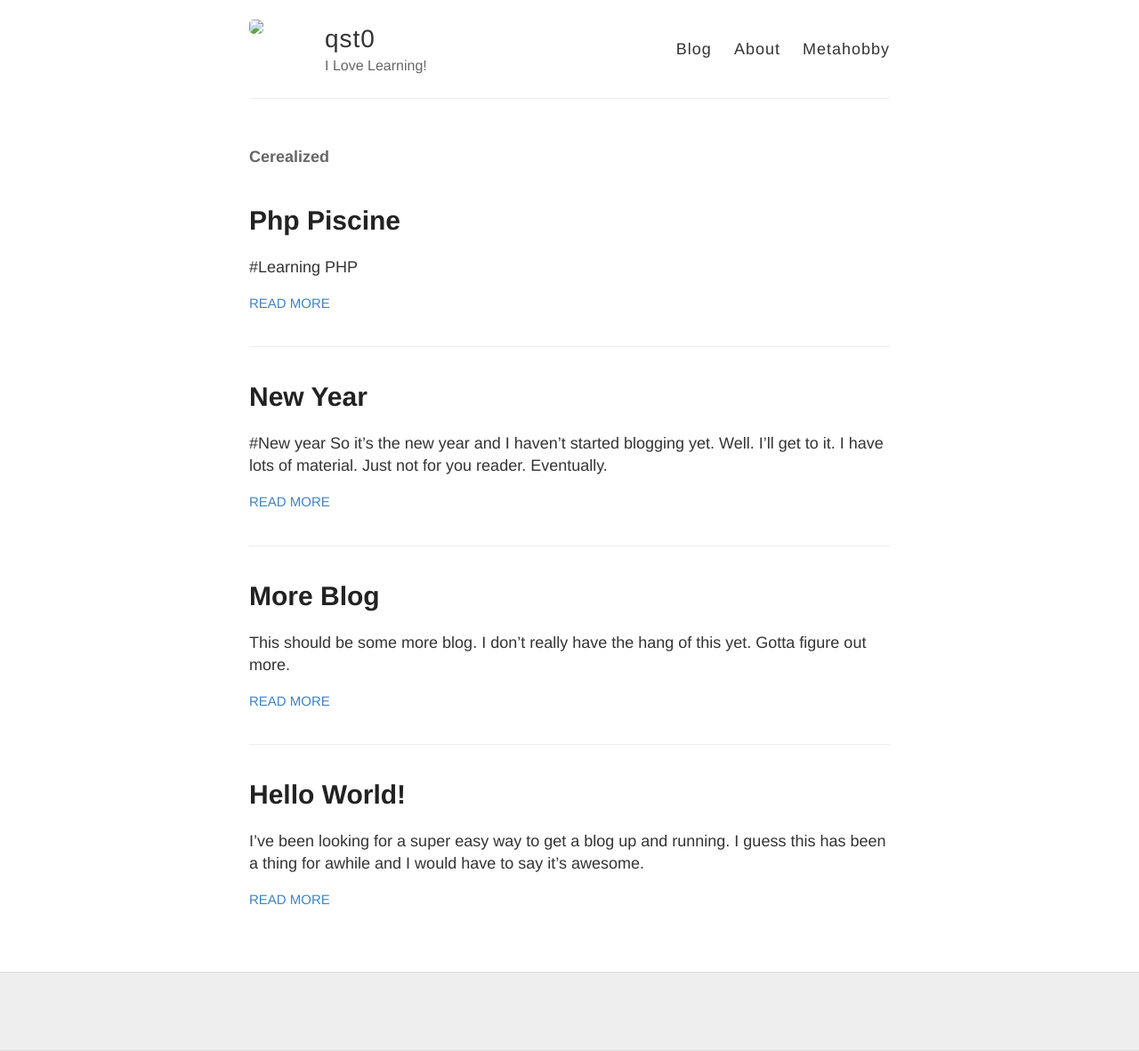
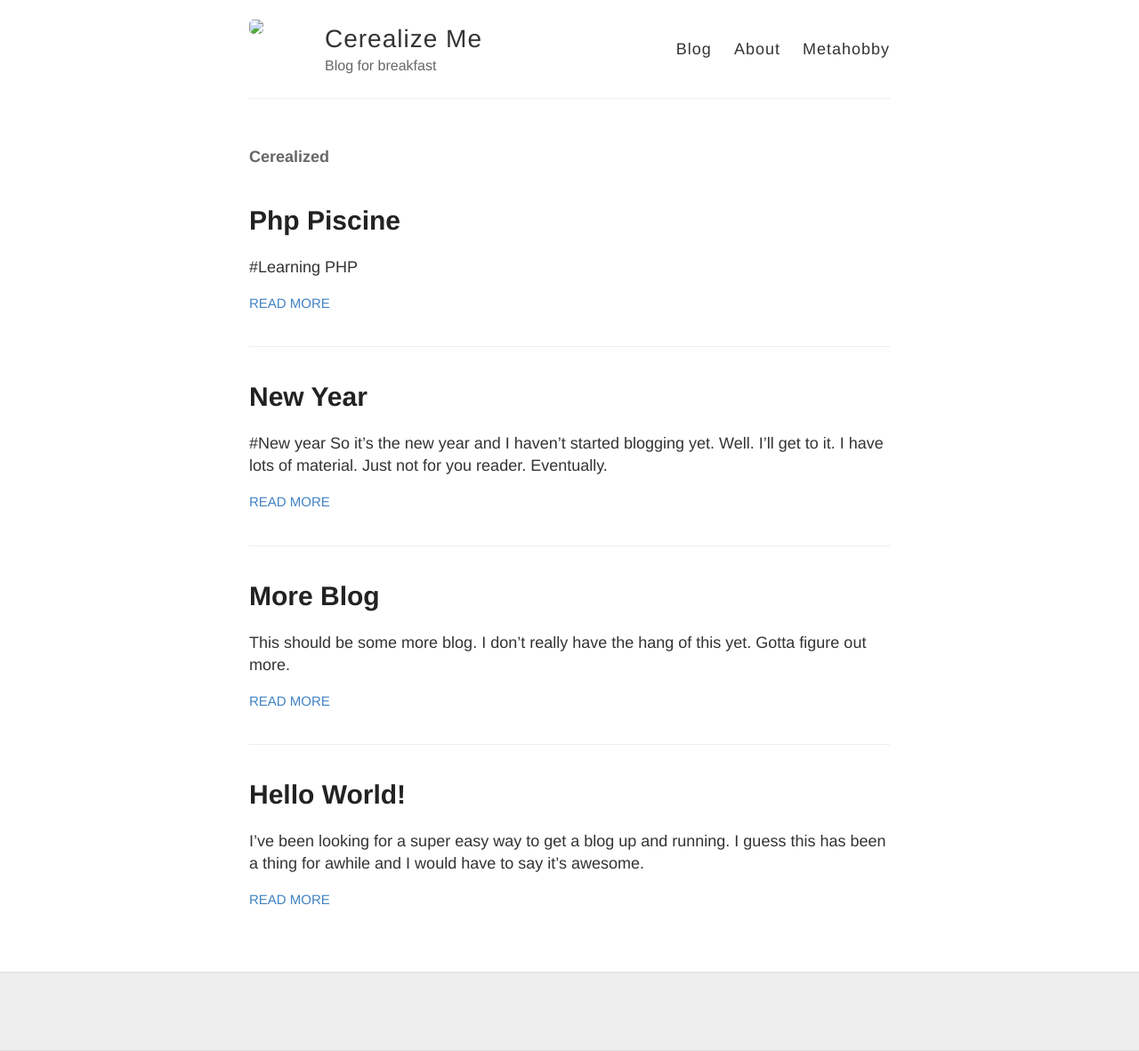
Before and after one commit to qst0/cerealize.me, a Jekyll site: the page built from index.html, in a window 1280 px wide. Shown: the whole page at 89% size. Built offline with Jekyll 4.4.1, drawn with Linux system fonts in a browser that asks for light colours.

Commit message:
cerealized

```diff
--- a/_config.yml
+++ b/_config.yml
@@ -1,10 +1,11 @@
 # Name of your site (displayed in the header)
-name: qst0
+name: Cerealize Me
 
 # Short bio or description (displayed in the header)
-description: I Love Learning!
+description: Blog for breakfast
 
 # URL of your avatar or profile pic (you could use your GitHub profile pic)
+#TODO cereal bowl metaguy
 avatar: https://raw.githubusercontent.com/qst0/qst0.github.io/master/favicon.png
 
 # Flags below are optional
@@ -12,14 +13,14 @@
 # Includes an icon in the footer for each username you enter
 footer-links:
   dribbble:
-  email: msnyng@gmail.com
+  email:
   facebook:
   flickr:
   github: qst0
   instagram:
-  linkedin: youngmason
+  linkedin:
   pinterest:
-  rss: # just type anything here for a working RSS icon
+  rss: true # just type anything here for a working RSS icon
   twitter:
   stackoverflow: # your stackoverflow profile, e.g. "users/50476/bart-kiers"
   youtube: # channel/<your_long_string> or user/<user-name>
@@ -34,7 +35,7 @@
 
 # Your website URL (e.g. http://barryclark.github.io or http://www.barryclark.co)
 # Used for Sitemap.xml and your RSS feed
-url:
+url: http://cerealize.me
 
 # If you're hosting your site at a Project repository on GitHub pages
 # (http://yourusername.github.io/repository-name)
```
